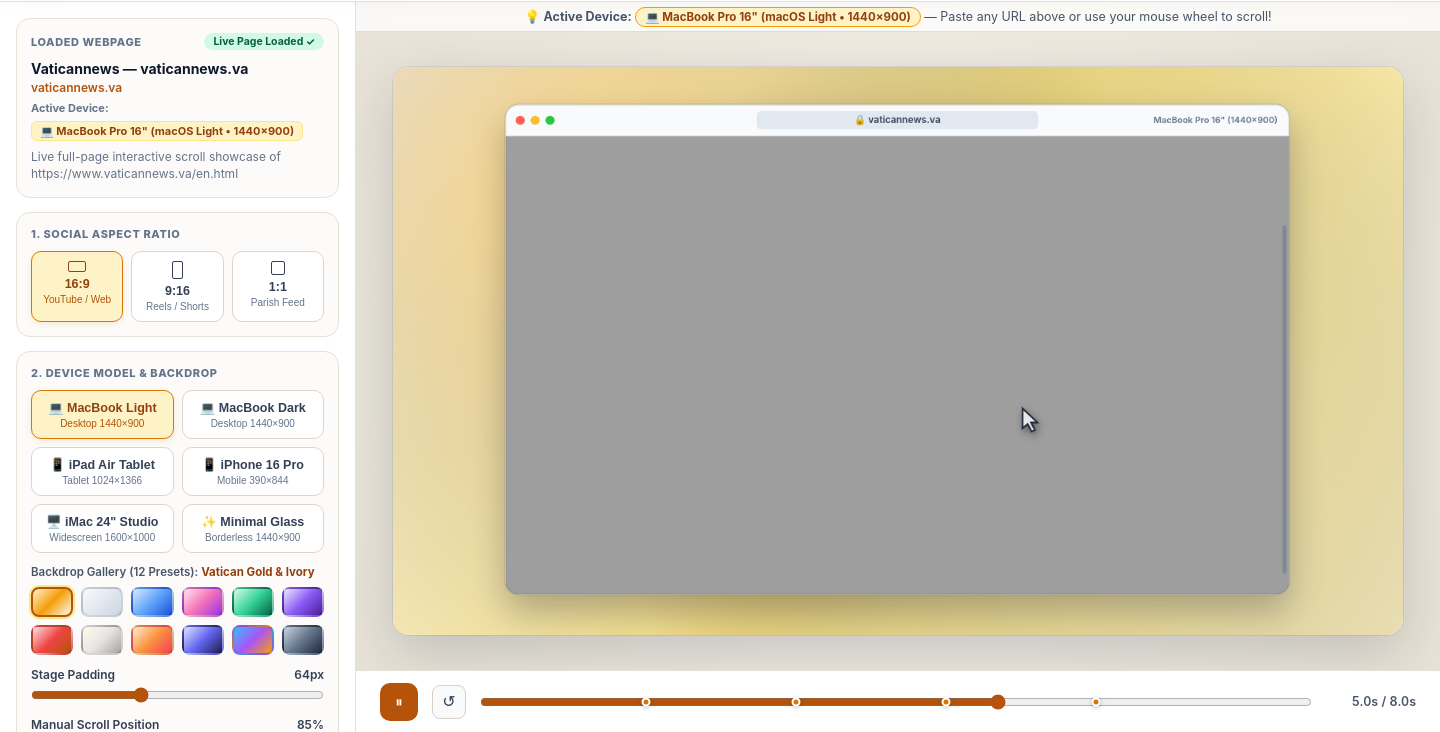
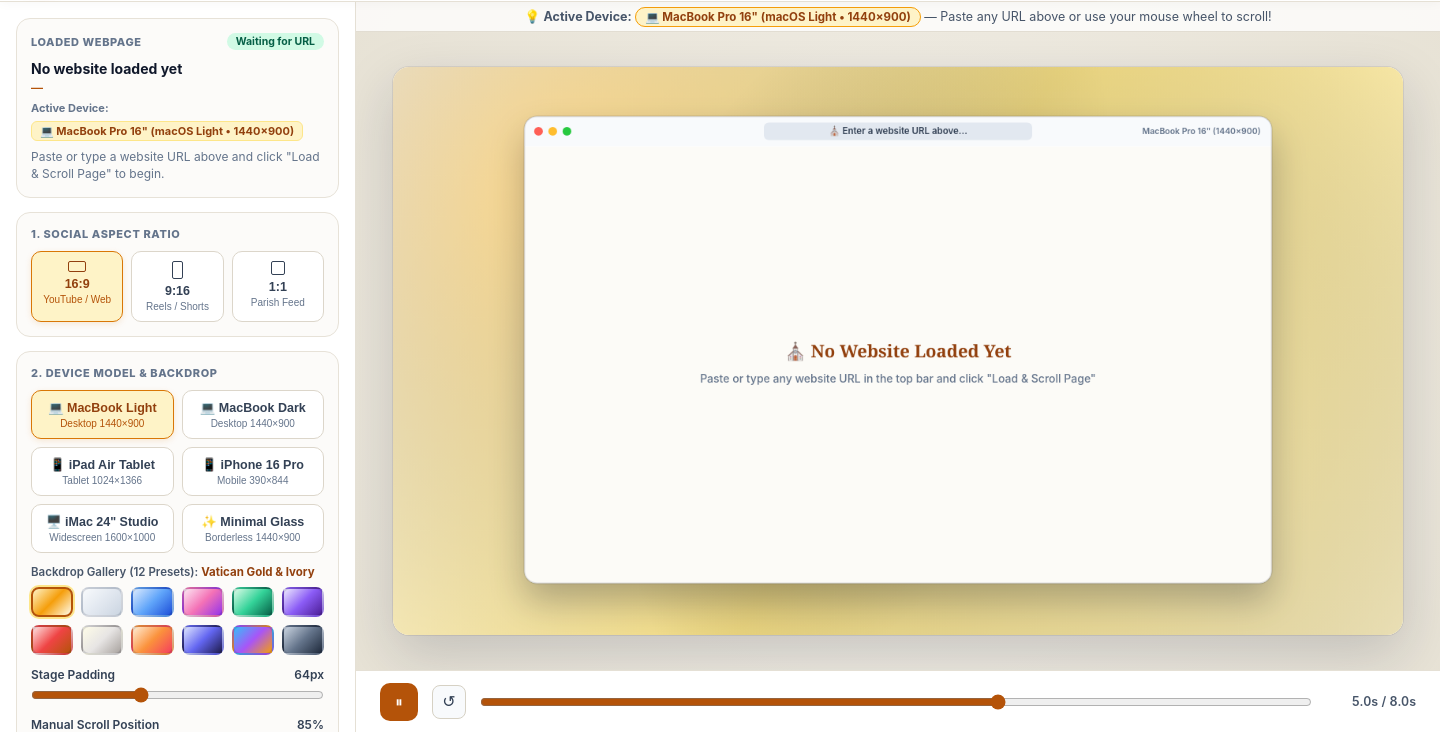
Before and after one commit to MiTav111/screenrecording, an Electron app: page ChurchReel Studio.app/Contents/Resources/public/index.html in a window 1440 px wide. Shown: the part 68-800 px from the top of the page. Drawn offline with Linux system fonts and the light colour scheme; no server answers; animation ran at ten frames a second.

Commit message:
Start app empty with no preloaded website until user enters a URL

```diff
--- a/ChurchReel Studio.app/Contents/Resources/public/app.js
+++ b/ChurchReel Studio.app/Contents/Resources/public/app.js
@@ -27,11 +27,11 @@
   isRecording: false,
   siteImage: null,
   metadata: {
-    title: 'Vatican News — Official Catholic Portal',
-    description: 'All the news of the Pope, the Holy See, and the Catholic Church around the world.',
-    siteName: 'Vatican News',
-    hostname: 'vaticannews.va',
-    fullUrl: 'https://www.vaticannews.va/en.html',
+    title: 'No website loaded yet',
+    description: 'Paste or type a website URL above and click "Load & Scroll Page".',
+    siteName: '',
+    hostname: '',
+    fullUrl: '',
     viewportWidth: 1440,
     viewportHeight: 900,
     captureHeight: 2850,
@@ -405,7 +405,7 @@
     ctx.font = '600 11.5px -apple-system, BlinkMacSystemFont, sans-serif';
     ctx.textAlign = 'center';
     ctx.textBaseline = 'middle';
-    const domainLabel = `🔒 ${state.metadata.hostname || 'vaticannews.va'}`;
+    const domainLabel = state.metadata.hostname ? `🔒 ${state.metadata.hostname}` : '⛪ Enter a website URL above...';
     ctx.fillText(domainLabel, winX + winW / 2, dotY);
 
     // Device tag on right side of header bar
@@ -434,10 +434,6 @@
       contentW,
       scaledTotalH
     );
-  } else {
-    ctx.fillStyle = '#ffffff';
-    ctx.fillRect(contentX, contentY, contentW, contentH);
-  }
 
     // Scrollbar thumb on right edge
     if (scaledTotalH > contentH) {
@@ -458,6 +454,23 @@
         choreo.clickRipple,
         choreo.activeLabel
       );
+    }
+  } else {
+    // Clean Empty State when no website has been loaded yet
+    ctx.fillStyle = '#fcfbf7';
+    ctx.fillRect(contentX, contentY, contentW, contentH);
+
+    ctx.fillStyle = '#92400e';
+    ctx.font = '700 22px Georgia, serif';
+    ctx.textAlign = 'center';
+    ctx.textBaseline = 'middle';
+    ctx.fillText('⛪ No Website Loaded Yet', contentX + contentW / 2, contentY + contentH / 2 - 16);
+
+    ctx.fillStyle = '#64748b';
+    ctx.font = '500 14px -apple-system, BlinkMacSystemFont, sans-serif';
+    ctx.fillText('Paste or type any website URL in the top bar and click "Load & Scroll Page"', contentX + contentW / 2, contentY + contentH / 2 + 18);
+    ctx.textAlign = 'left';
+    ctx.textBaseline = 'alphabetic';
   }
 
   ctx.restore();
@@ -1375,7 +1388,8 @@
     if (stagePill) stagePill.textContent = state.deviceName;
 
     if ((prevFrame === 'iphone') !== (state.frame === 'iphone')) {
-      extractWebsite(document.getElementById('urlInput').value.trim() || 'demo');
+      const currentUrl = document.getElementById('urlInput').value.trim();
+      if (currentUrl) extractWebsite(currentUrl);
     }
   });
 });
@@ -1456,8 +1470,7 @@
   document.getElementById('downloadToast').classList.add('hidden');
 });
 
-// Initialize with the entered URL
+// Start empty with no website loaded until user enters a URL
 window.addEventListener('DOMContentLoaded', () => {
-  extractWebsite(document.getElementById('urlInput').value.trim() || 'https://www.vaticannews.va/en.html');
   requestAnimationFrame(tick);
 });
--- a/ChurchReel Studio.app/Contents/Resources/public/index.html
+++ b/ChurchReel Studio.app/Contents/Resources/public/index.html
@@ -32,7 +32,7 @@
             type="text"
             id="urlInput"
             placeholder="Paste or type any website URL (e.g. vaticannews.va, ewtn.com, wikipedia.org)"
-            value="https://www.vaticannews.va/en.html"
+            value=""
             autocomplete="off"
           />
           <div class="quick-presets">
@@ -65,15 +65,15 @@
         <div class="control-group extracted-card" id="siteMetaCard">
           <div class="group-header">
             <span class="group-title">LOADED WEBPAGE</span>
-            <span class="status-pill" id="extractStatus">Ready</span>
+            <span class="status-pill" id="extractStatus">Waiting for URL</span>
           </div>
-          <div class="meta-title" id="metaTitle">Vatican News — Official Catholic Portal</div>
-          <div class="meta-url" id="metaUrl">vaticannews.va</div>
+          <div class="meta-title" id="metaTitle">No website loaded yet</div>
+          <div class="meta-url" id="metaUrl">—</div>
           <div class="device-used-row">
             <span class="device-used-label">Active Device:</span>
             <span class="device-used-badge" id="activeDeviceReadout">💻 MacBook Pro 16" (macOS Light • 1440×900)</span>
           </div>
-          <div class="meta-desc" id="metaDesc">Scroll manually on the canvas with your mouse wheel or let Auto-Scroll glide top-to-bottom.</div>
+          <div class="meta-desc" id="metaDesc">Paste or type a website URL above and click "Load & Scroll Page" to begin.</div>
         </div>
 
         <!-- 1. Social Aspect Ratio -->
```
Also changed, not shown: public/app.js (+26 -13 lines), public/index.html (+5 -5 lines), 2 other files. Lines whose indentation alone changed are shown as unchanged.
